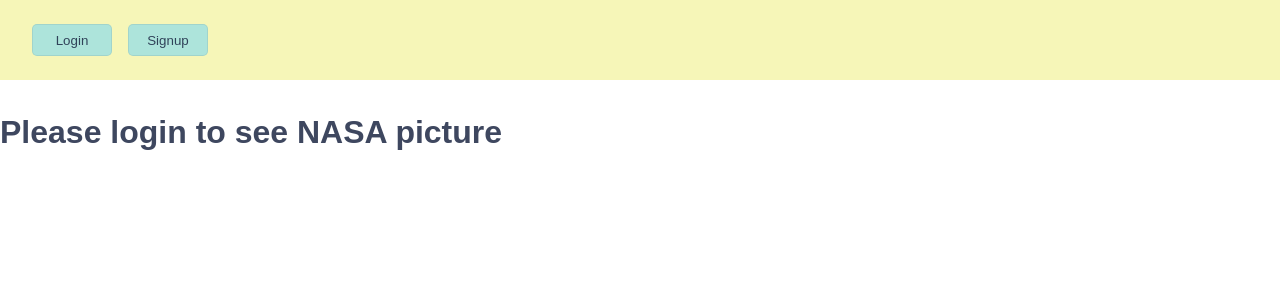
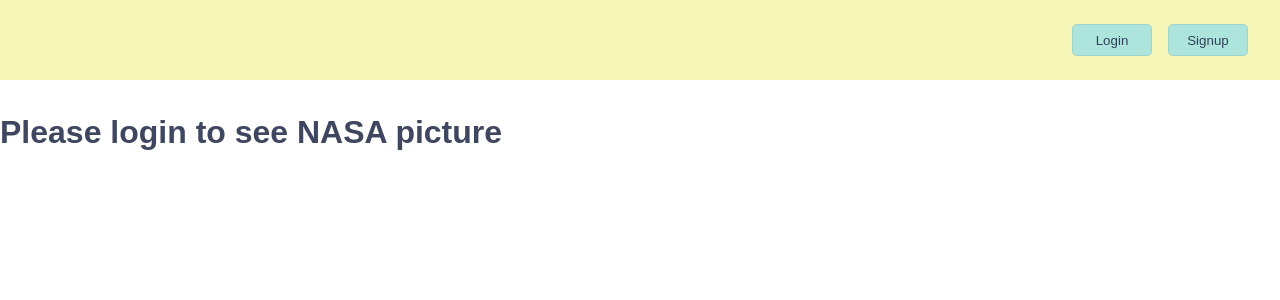
Before and after one commit to pingpongdoctor/nasa-app-frontend, a React (Vite) app: page / in a window 1280 px wide. Shown: the top 300 px of the page. Built offline with nearby package versions, Linux system fonts and the light colour scheme; no server answers.

Commit message:
adjust styling in header component

```diff
--- a/src/components/ButtonComponent/ButtonComponent.scss
+++ b/src/components/ButtonComponent/ButtonComponent.scss
@@ -20,4 +20,8 @@
   &--header {
     width: 80px;
   }
+
+  &--header-margin-left {
+    margin-left: auto;
+  }
 }
--- a/src/components/HeaderComponent/HeaderComponent.scss
+++ b/src/components/HeaderComponent/HeaderComponent.scss
@@ -15,10 +15,13 @@
     align-items: center;
     gap: 1rem;
     border-bottom-right-radius: 5px;
+    @include desktop {
+      max-width: 1216px;
+      margin: 0 auto;
+    }
   }
 
   &__username {
     margin: 0;
-    margin-right: auto;
   }
 }
--- a/src/components/HeaderComponent/HeaderComponent.tsx
+++ b/src/components/HeaderComponent/HeaderComponent.tsx
@@ -45,7 +45,7 @@ const HeaderComponent = ({ handleLogout }: HeaderComponentProps) => {
               <ButtonComponent
                 buttonContent="Login"
                 buttonOnClickFunction={handleNavigateLoginPage}
-                buttonClassName="button-component button-component--header"
+                buttonClassName="button-component button-component--header button-component--header-margin-left"
               />
             )}
             {!isLogin && (
@@ -59,7 +59,7 @@ const HeaderComponent = ({ handleLogout }: HeaderComponentProps) => {
               <ButtonComponent
                 buttonContent="Logout"
                 buttonOnClickFunction={handleLogoutFunction}
-                buttonClassName="button-component button-component--header"
+                buttonClassName="button-component button-component--header button-component--header-margin-left"
               />
             )}
           </div>
--- a/src/pages/HomePage/HomePage.scss
+++ b/src/pages/HomePage/HomePage.scss
@@ -6,8 +6,15 @@
   @include tablet {
     margin: 2rem;
   }
+
+  &__container {
+    @include desktop {
+      max-width: 1216px;
+      margin: 0 auto;
+    }
+  }
+
+  &__img {
+    width: 100%;
+  }
 }
-
-.home-page__img {
-  width: 100%;
-}
```
